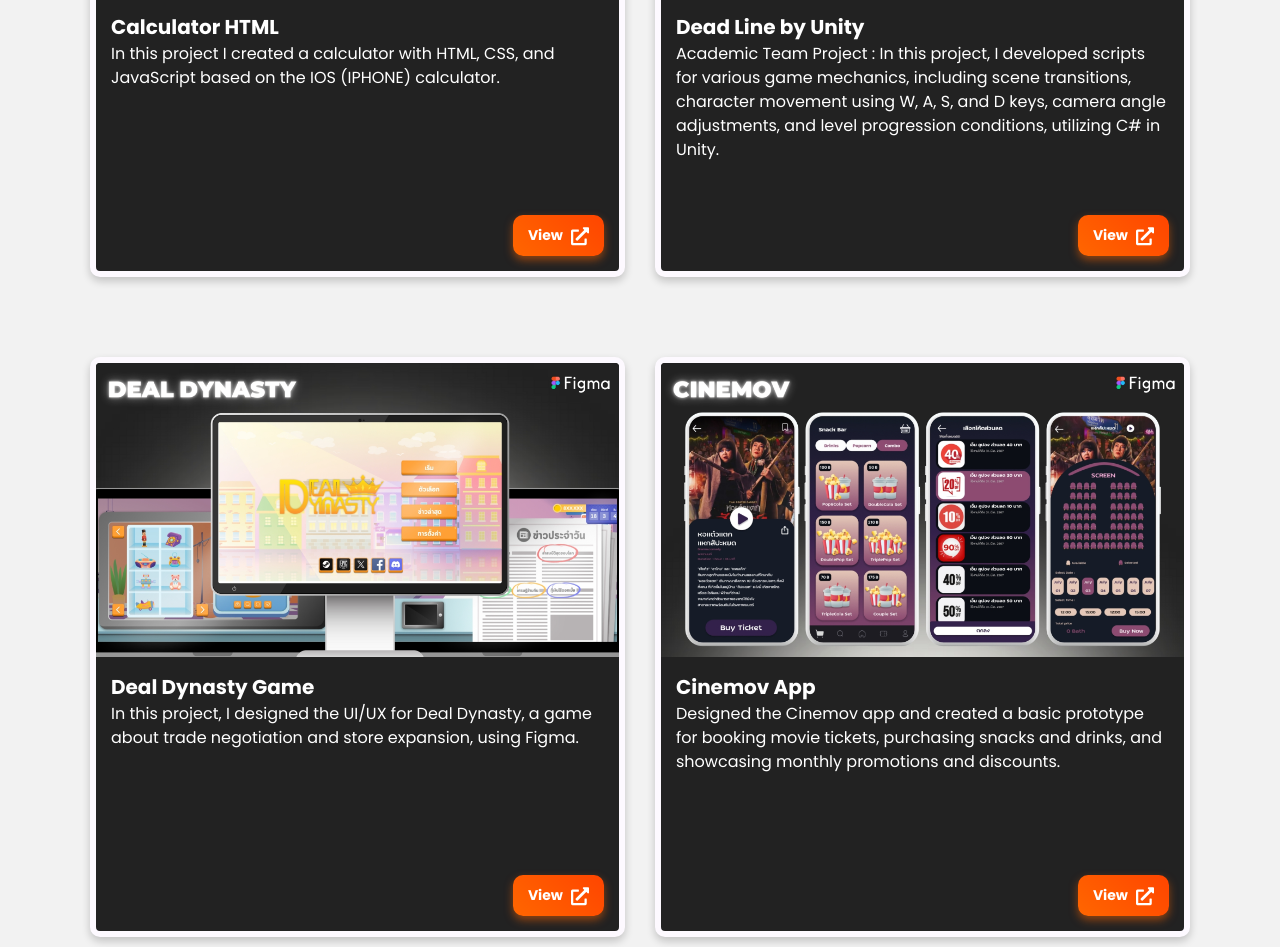
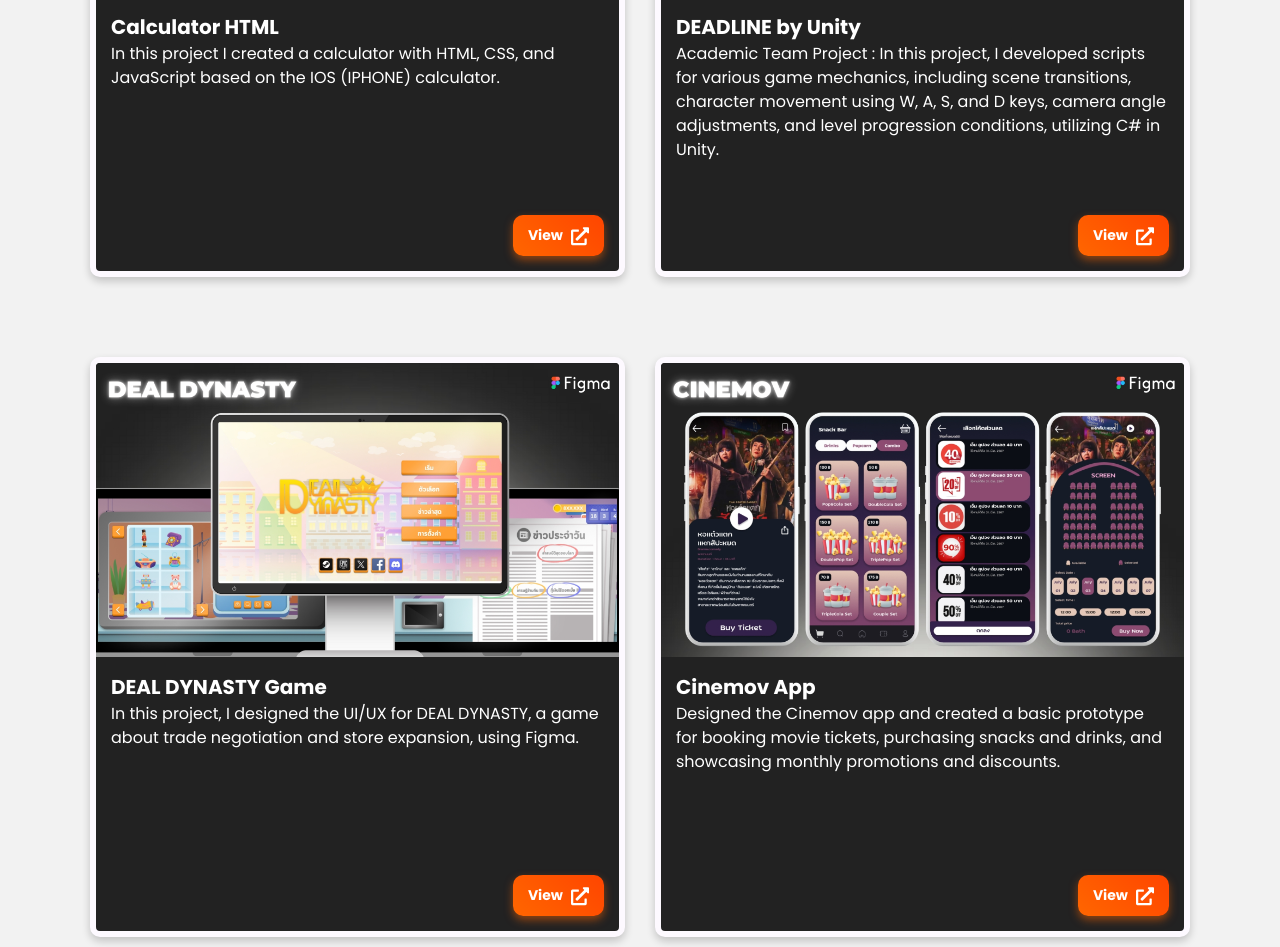
Before and after one commit to Jedsadaporn05/Portfolio-intern, a plain HTML site: page index.html in a window 1280 px wide. Shown: the part 4326-5273 px from the top of the page. Drawn offline with nearby package versions, Linux system fonts and the light colour scheme; a web font is replaced by a local one.

Commit message:
Update images and content

```diff
--- a/index.html
+++ b/index.html
@@ -332,7 +332,7 @@
                                     <img src="images/Deadline.jpg" alt="">
                                 </div>
                                 <div class="portfolio-content">
-                                    <h3 class="portfolio-title">Dead Line by Unity</h3>
+                                    <h3 class="portfolio-title">DEADLINE by Unity</h3>
                                     <p class="portfolio-description">
                                         Academic Team Project : In this project, I developed scripts for various game mechanics, including scene transitions,
                                         character movement using W, A, S, and D keys, camera angle adjustments, and level progression conditions, utilizing C#
@@ -353,9 +353,9 @@
                                     <img src="images/DealDynasty.jpg" alt="">
                                 </div>
                                 <div class="portfolio-content">
-                                    <h3 class="portfolio-title">Deal Dynasty Game</h3>
+                                    <h3 class="portfolio-title">DEAL DYNASTY Game</h3>
                                     <p class="portfolio-description">
-                                        In this project, I designed the UI/UX for Deal Dynasty, a game about trade negotiation and store expansion, using Figma.
+                                        In this project, I designed the UI/UX for DEAL DYNASTY, a game about trade negotiation and store expansion, using Figma.
                                     </p>
                                     <div class="portfolio-footer">
                                         <a href="https://www.figma.com/design/XZLm89UxkkDNt8B1iHOrTc/Deal-Dynasty?node-id=0-1&p=f&t=dIAl6Zqzeg86bq4R-0" class="portfolio-link" target="_blank">View<i
```
Also changed, not shown: images/Deadline.jpg.
